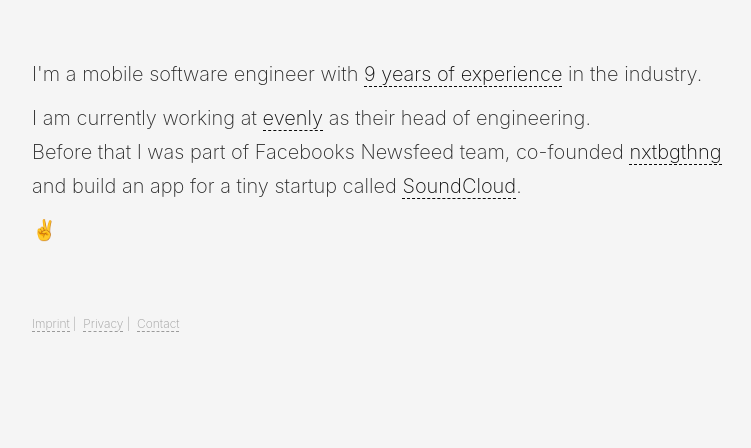
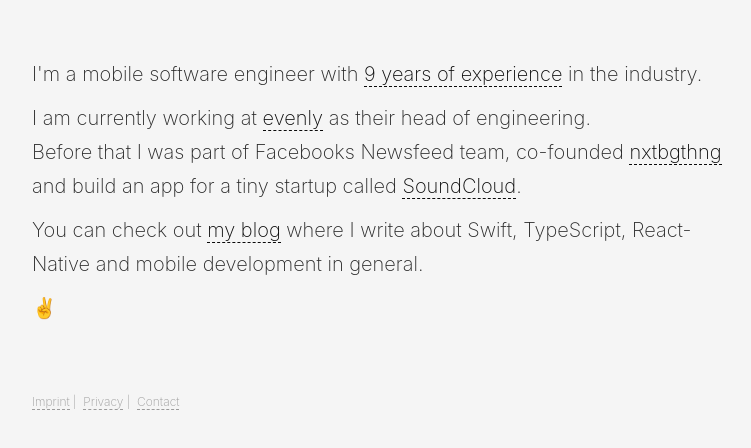
Before and after one commit to stigi/ullrich.is, a Gatsby site: page / in a window 1280 px wide. Shown: the part 284-732 px from the top of the page, without its empty margins (258-1009 px from the left). Built offline with nearby package versions, Linux system fonts and the light colour scheme; Gatsby itself is replaced by a stand-in of ours.

Commit message:
Adding links to /bloggin

```diff
--- a/src/components/Header.tsx
+++ b/src/components/Header.tsx
@@ -47,6 +47,9 @@
         <nav>
           <ul style={{ display: 'inline' }}>
             <li style={{ display: 'inline', margin: '8pt' }}>
+              <Link href="/blogging">Blog</Link>
+            </li>
+            <li style={{ display: 'inline', margin: '8pt' }}>
               <Link href="/reachable">Contact</Link>
             </li>
           </ul>
--- a/src/pages/index.tsx
+++ b/src/pages/index.tsx
@@ -65,12 +65,10 @@
           and build an app for a tiny startup called <a href="https://soundcloud.com">SoundCloud</a>.
         </Paragraph>
       )}
-      {false && (
-        <Paragraph>
-          You can check out <a href="/blogging">my blog</a> where I write about Swift, JavaScript, ReactNative and
-          mobile in general.
-        </Paragraph>
-      )}
+      <Paragraph>
+        You can check out <a href="/blogging">my blog</a> where I write about Swift, TypeScript, React-Native and mobile
+        development in general.
+      </Paragraph>
       <Paragraph>✌️</Paragraph>
     </main>
   </Layout>
```
